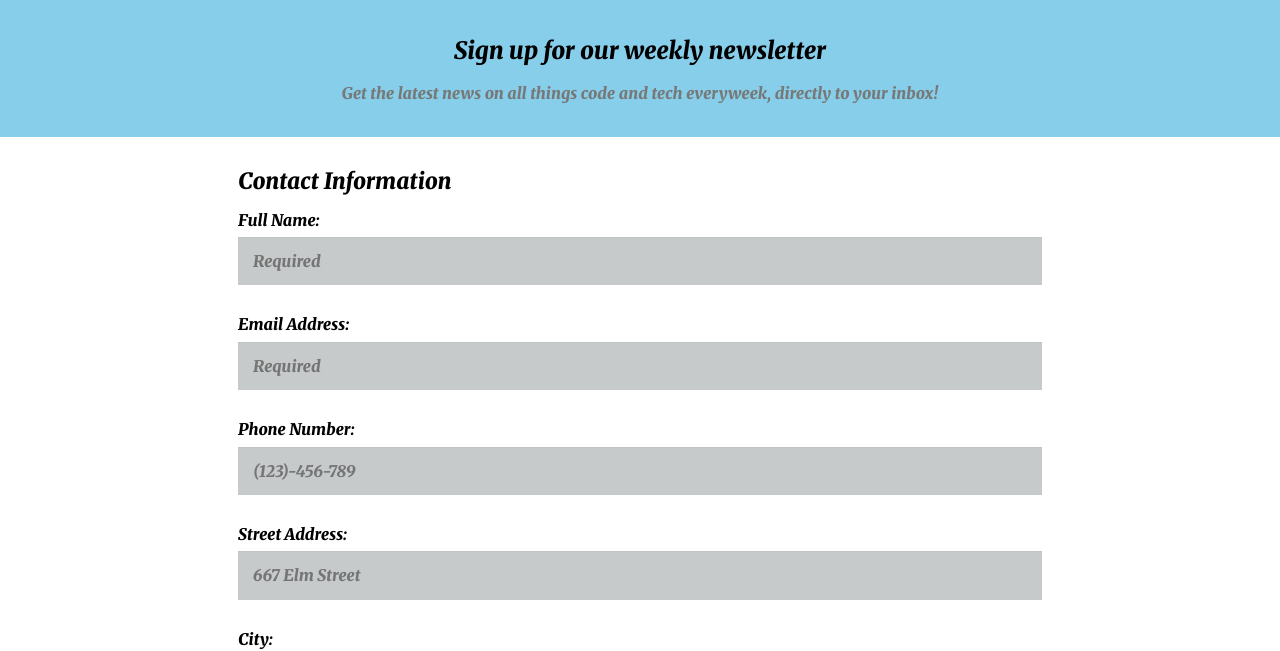
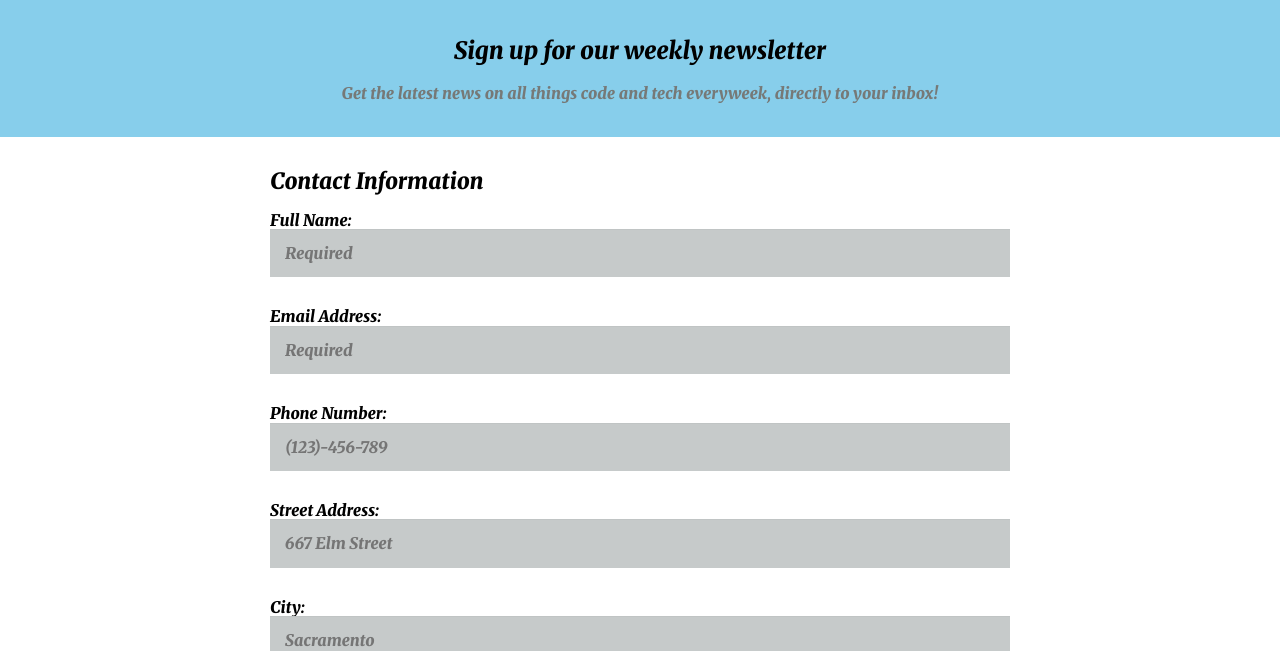
Before and after one commit to Anthony-cerda/Unit-3-Project, a plain HTML site: page index.html in a window 1280 px wide. Shown: the part 153-804 px from the top of the page. Drawn offline with Linux system fonts and the light colour scheme.

Commit message:
trying to fix wider view

```diff
--- a/CSS/styles.css
+++ b/CSS/styles.css
@@ -3,6 +3,12 @@
     font-family: 'Merriweather', serif;
 }
 
+form {
+  display: flex;
+  flex-direction: column;
+  align-content: center;
+  margin: auto;
+}
 
 
   h1 {
@@ -105,20 +111,20 @@ legend {
 }
 
 label {
-  display: block;
   margin-bottom: 8px;
 }
 
-@media screen and (min-width: 768px) {
+@media (min-width: 768px) {
 
 form {
-  width: 65%;
-  display: flex;
-  flex-direction: column;
-  margin: auto;
+  max-width: 768px;
 }
 
 
 
 
+
+
+
+
 }
--- a/index.html
+++ b/index.html
@@ -33,10 +33,10 @@
             <legend>Contact Information</legend>
 
                 <label for="name">Full Name:</label>
-                <input type="text" id="name" name="user_name" placeholder="Required">
+                <input type="text" id="name" name="user_name" placeholder="Required" required>
 
                 <label for="email">Email Address:</label>
-                <input type="email" id="email" name="user_email" placeholder="Required">
+                <input type="email" id="email" name="user_email" placeholder="Required" required>
 
                 <label for="phone">Phone Number:</label>
                 <input type="telephone" id="phone" name="user_phone" placeholder="(123)-456-789">
```
